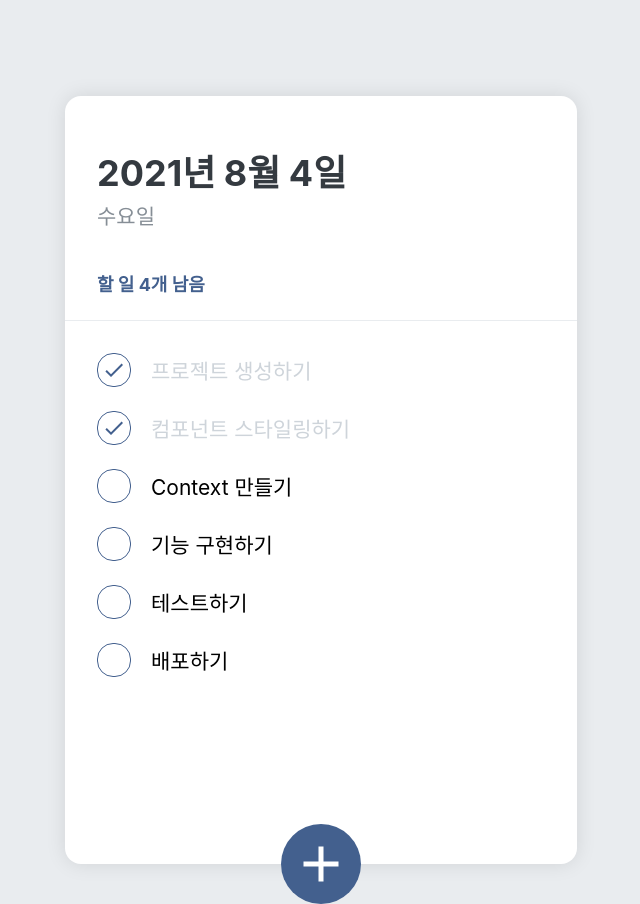
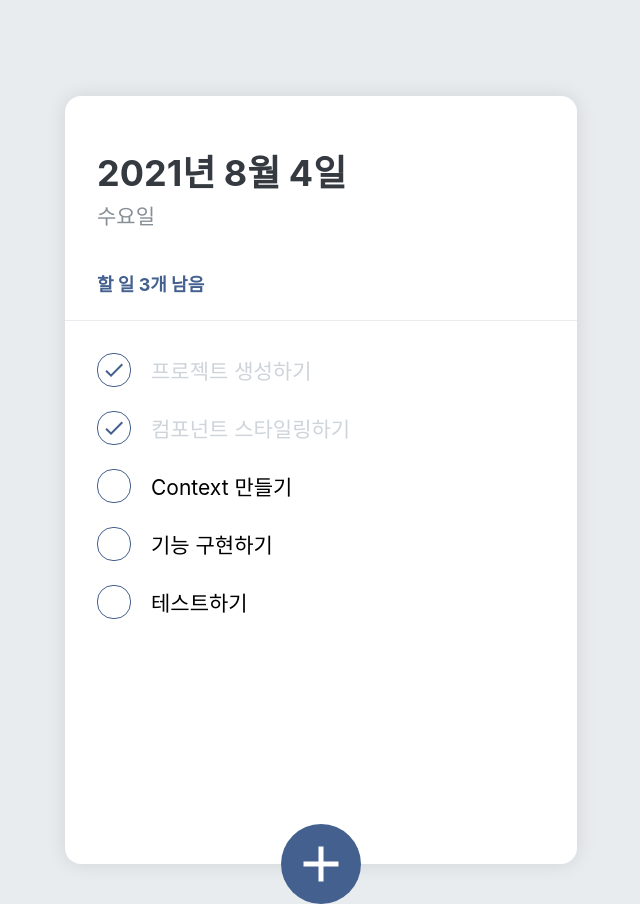
Before and after one commit to woohyemin/todolist2, a React (Create React App) app: page / in a window 1280 px wide. Shown: the whole page, without its empty margins (319-959 px from the left). Built offline with nearby package versions, Linux system fonts and the light colour scheme.

Commit message:
test commit 2

```diff
--- a/src/TodoContext.js
+++ b/src/TodoContext.js
@@ -24,11 +24,6 @@ const initialTodos = [ // 할 일 초기 세팅
     {
         id: 5,
         text: '테스트하기',
-        done: false,
-    },
-    {
-        id: 6,
-        text: '배포하기',
         done: false,
     }
 ];
```
